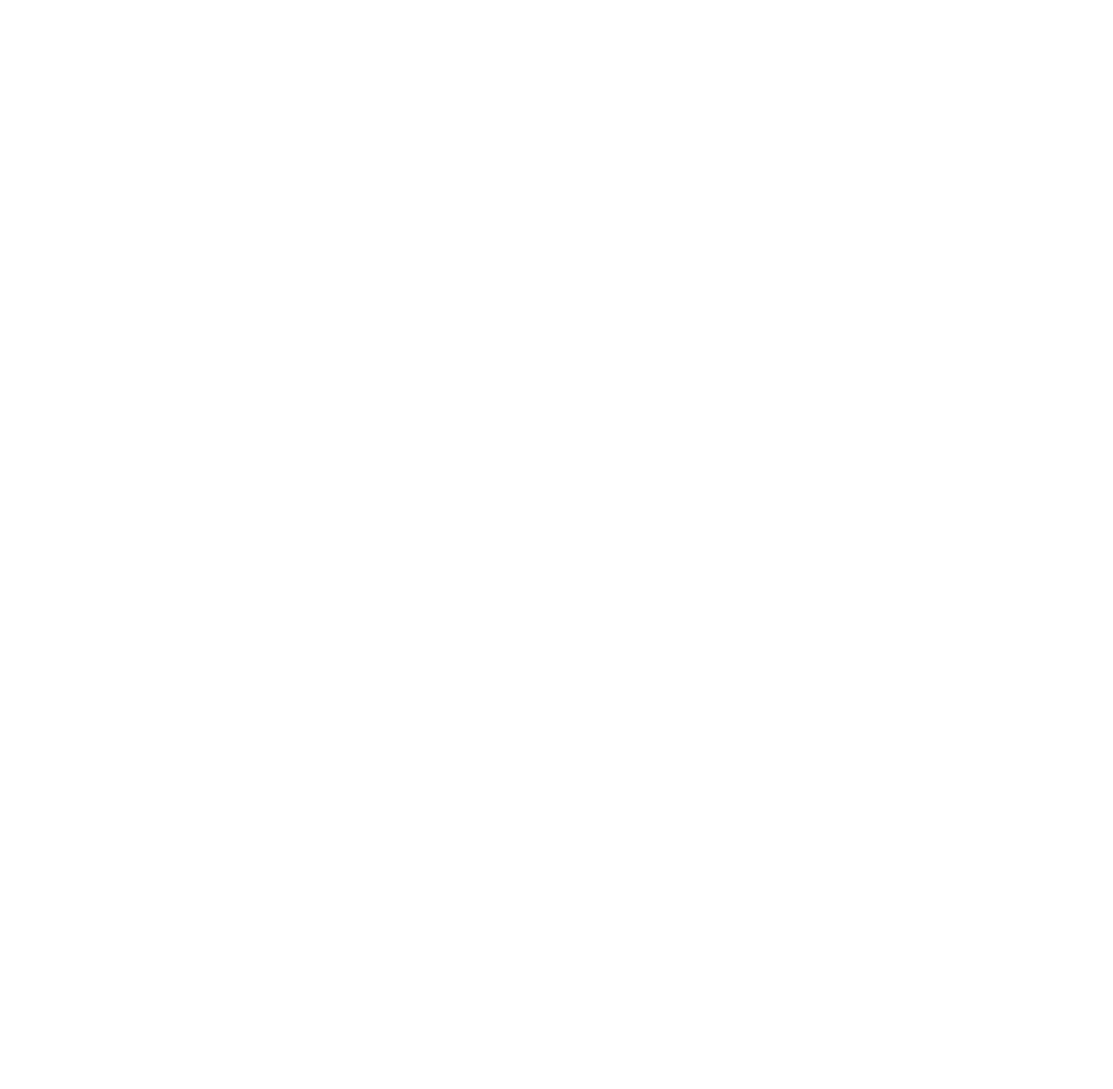
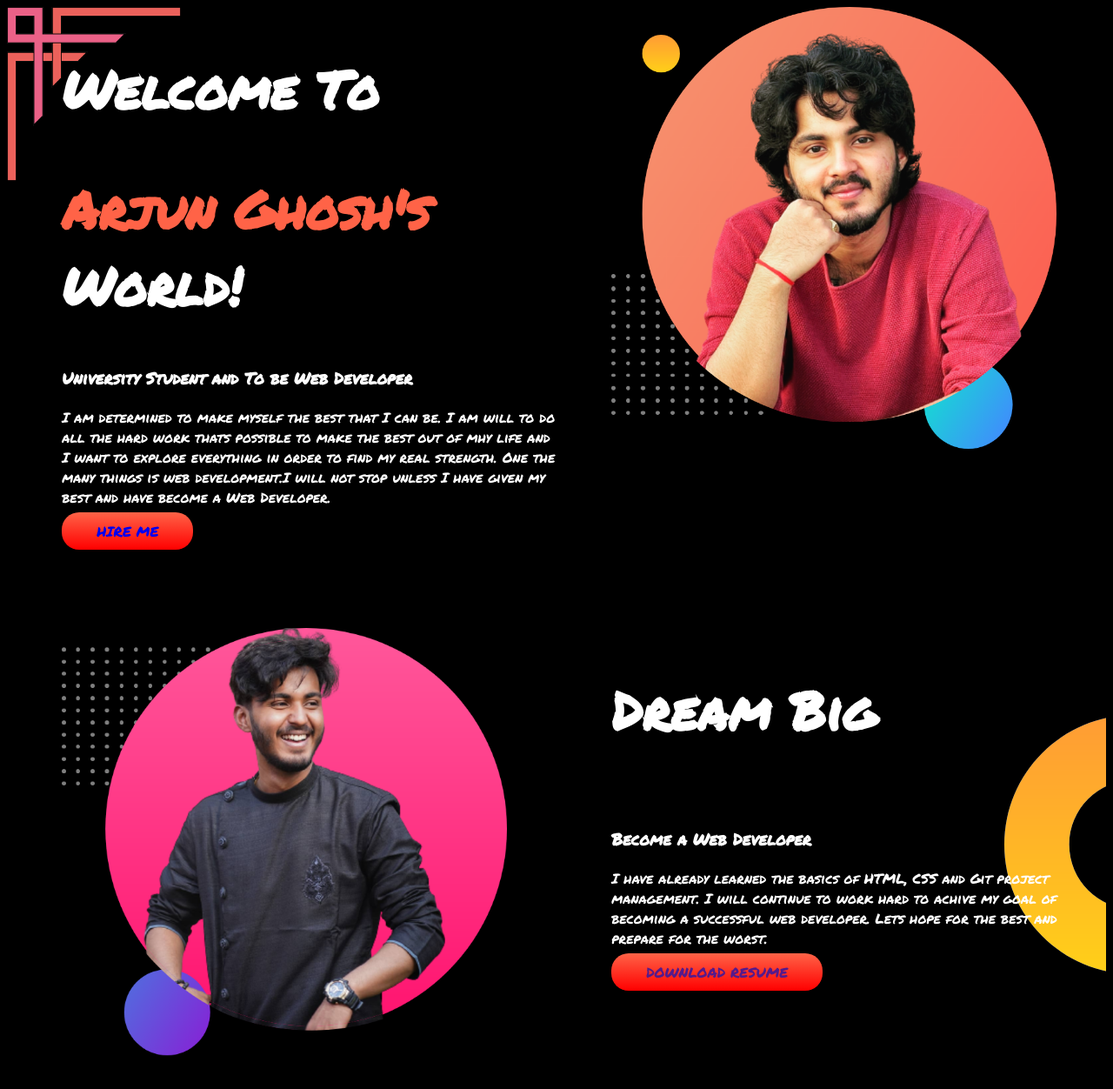
Before and after one commit to ArjunGhosh11/PRACTICE-1, a plain HTML site: page index.html in a window 1280 px wide. Shown: the whole page at 87% size. Before the commit the page ends 800 px from the top, so only its background shows below. Drawn offline with Linux system fonts and the light colour scheme.

Commit message:
top and mid commit

```diff
--- a/index.html
+++ b/index.html
@@ -5,12 +5,46 @@
     <meta charset="UTF-8">
     <meta http-equiv="X-UA-Compatible" content="IE=edge">
     <meta name="viewport" content="width=device-width, initial-scale=1.0">
+    <link rel="preconnect" href="https://fonts.googleapis.com">
+    <link rel="preconnect" href="https://fonts.gstatic.com" crossorigin>
+    <link href="https://fonts.googleapis.com/css2?family=Permanent+Marker&display=swap" rel="stylesheet">
     <title>PORTFOLIO-2.0</title>
     <link rel="stylesheet" href="style.css">
+    <link rel="icon" href="Images/Arjun1.png">
 </head>
 
 <body>
-
+    <section class="Top-Section">
+        <div class="half-width">
+            <h1>Welcome To</h1>
+            <h1> <span class="color">Arjun Ghosh's</span> World!</h1>
+            <h3>University Student and To be Web Developer</h3>
+            <p>I am determined to make myself the best that I can be. I am will to do all the hard work thats possible
+                to
+                make the best out of mhy life and I want to explore everything in order to find my real strength. One
+                the
+                many things is web development.I will not stop unless I have given my best and have become a Web
+                Developer.
+            </p>
+            <a class="link-button" target="_blank" href="https://www.linkedin.com/in/arjun-ghosh-a8aa60227">HIRE ME</a>
+        </div class="half-width">
+        <div class="half-width">
+            <img src="Images/Arjun1.png" alt="Arjun's Picture">
+        </div>
+    </section>
+    <section class="Mid-Section">
+        <div class="half-width">
+            <img src="Images/Arjun2.png" alt="Arjun's Picture">
+        </div>
+        <div class=half-width>
+            <h1>Dream Big</h1><br>
+            <h3>Become a Web Developer</h3>
+            <p>I have already learned the basics of HTML, CSS and Git project management. I will continue to work hard
+                to achive my goal of becoming a successful web developer. Lets hope for the best and prepare for the
+                worst.</p>
+            <a class="link-button" target="_blank" href=>DOWNLOAD RESUME</a>
+        </div>
+    </section>
 </body>
 
 </html>
--- a/style.css
+++ b/style.css
@@ -0,0 +1,46 @@
+html{
+    background-color: black;
+    color: white;
+}
+body{
+    font-family: 'Permanent Marker', cursive;
+    font-weight: 200;
+}
+h1{
+    font-size: 60px;
+
+}
+.Top-Section{
+    display: flex;
+    background-image: url("Images/PinClipart.com_rockstar-clip-art_677011.png");
+    background-repeat: no-repeat;
+    margin:0;
+    background-size: 200px;
+    margin-bottom: 100px;
+}
+.color{
+    color: tomato;
+}
+.half-width{
+    width:50%;
+    padding-left: 5%;
+    margin-right: 0;
+}
+.half-width img{
+    width: 90%;
+}
+.link-button{
+    text-decoration: none;
+    font-size: 16px;
+    padding:10px 40px;
+    border-radius: 20px;
+    background-image: linear-gradient(tomato,red);
+}
+.Mid-Section{
+    display: flex;
+    background-image: url("Images/dream-bg-removebg-preview.png");
+    background-repeat: no-repeat;
+    background-position: right;
+    margin: 0;
+    margin-bottom: 100px;
+}
```
Also changed, not shown: Images/Arjun1.png (added), Images/Arjun2.png (added), Images/PinClipart.com_rockstar-clip-art_677011.png (added), Images/bottom-corner.png (added), Images/dream-bg-removebg-preview.png (added), Images/exp-bg-removebg-preview.png (added), Images/top-banner.png (added).
